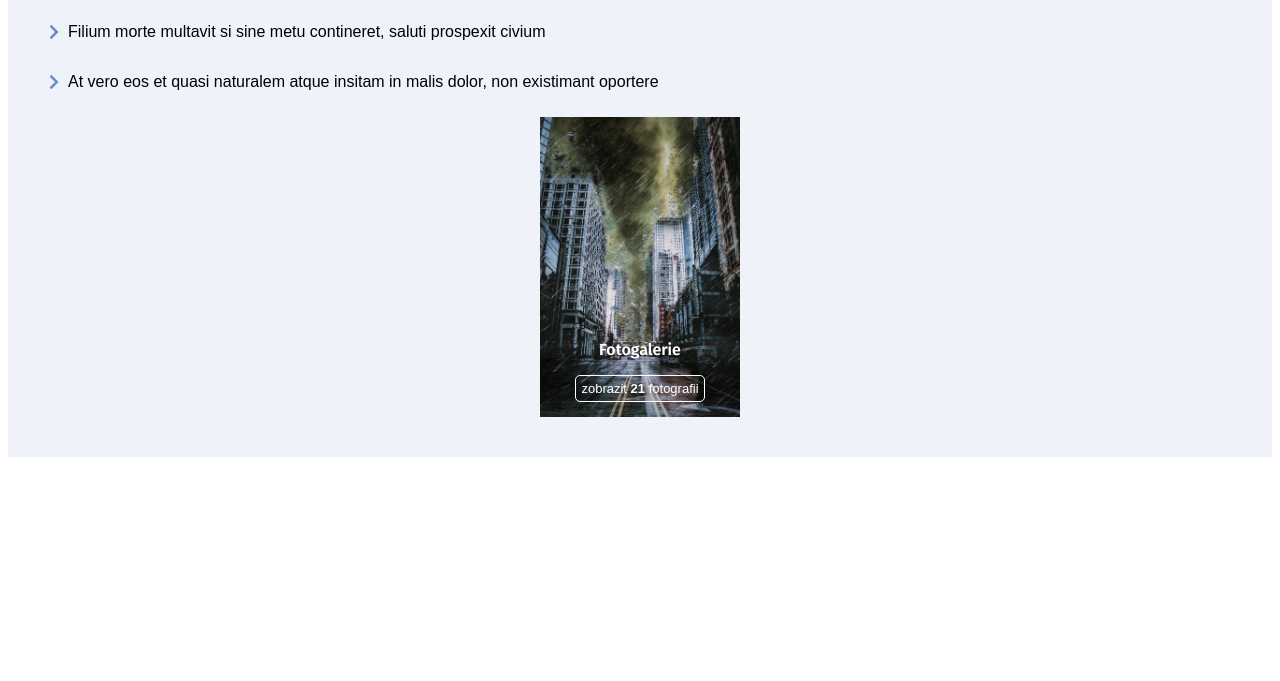
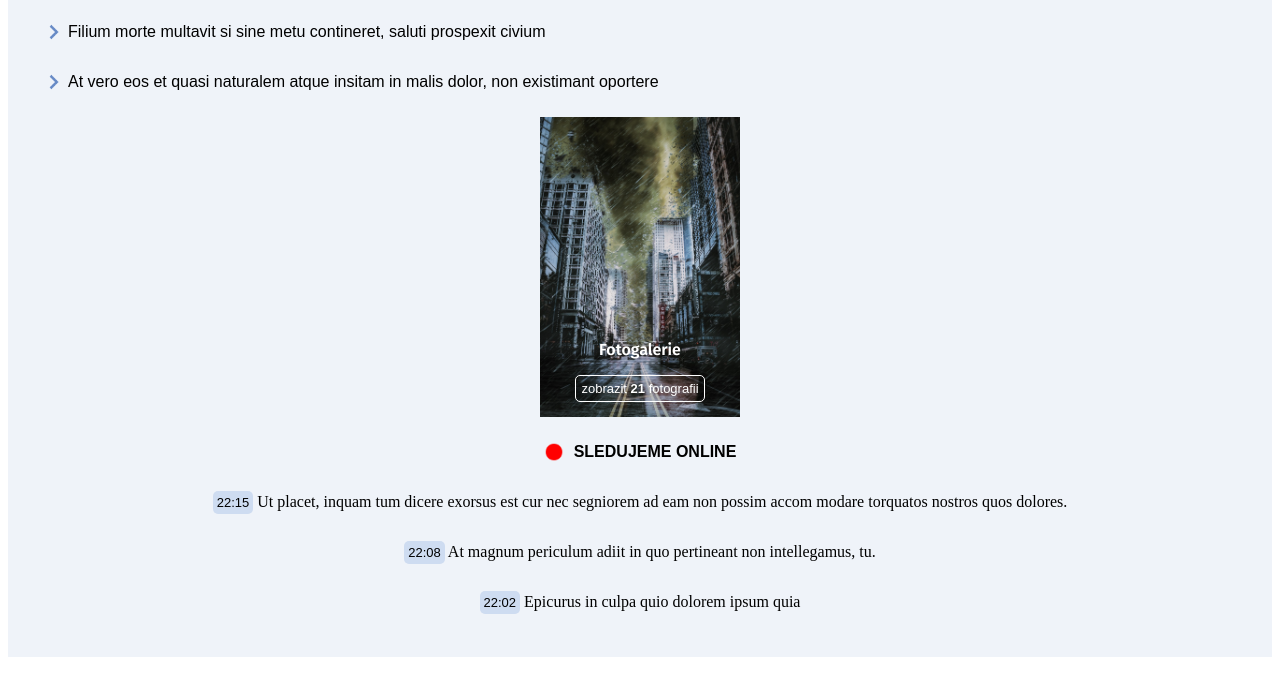
Before and after one commit to pokornajohana/mafra, a plain HTML site: page index.html in a window 1280 px wide. Shown: the part 119-800 px from the top of the page. Drawn offline with Linux system fonts and the light colour scheme.

Commit message:
part watch online

```diff
--- a/index.html
+++ b/index.html
@@ -44,6 +44,35 @@
           <p>Fotogalerie</p>
           <div class="show_galery">zobrazit <strong>21</strong> fotografii</div>
         </div>
+        <section class="online">
+          <div class="watch_online">
+            <img
+              class="red_circle"
+              src="./img/circle_red.png"
+              alt="red_circle"
+            />
+            <p>sledujeme online</p>
+          </div>
+          <div class="news">
+            <p>
+              <strong class="time">22:15</strong>
+              Ut placet, inquam tum dicere exorsus est cur nec segniorem ad eam
+              non possim accom modare torquatos nostros quos dolores.
+            </p>
+          </div>
+          <div class="news">
+            <p>
+              <strong class="time">22:08</strong> At magnum periculum adiit in
+              quo pertineant non intellegamus, tu.
+            </p>
+          </div>
+          <div class="news">
+            <p>
+              <strong class="time">22:02</strong>
+              Epicurus in culpa quio dolorem ipsum quia
+            </p>
+          </div>
+        </section>
       </div>
     </main>
   </body>
--- a/style.css
+++ b/style.css
@@ -49,3 +49,39 @@ h1 {
   padding: 5px;
   margin-bottom: 15px;
 }
+
+.online {
+  display: flex;
+  flex-direction: column;
+  align-items: center;
+}
+
+.red_circle {
+  width: 20px;
+  height: 20px;
+  margin-right: 10px;
+}
+
+.watch_online {
+  display: flex;
+  align-items: center;
+  text-transform: uppercase;
+  font-family: sans-serif;
+  font-weight: 600;
+  margin: 0;
+}
+
+.news {
+  display: flex;
+  align-items: center;
+}
+
+.time {
+  background-color: #cedcf1;
+  border-radius: 5px;
+  padding: 4px;
+  /* margin-right: 15px; */
+  font-family: sans-serif;
+  font-weight: 500;
+  font-size: small;
+}
```
Also changed, not shown: img/circle_red.png (added).
